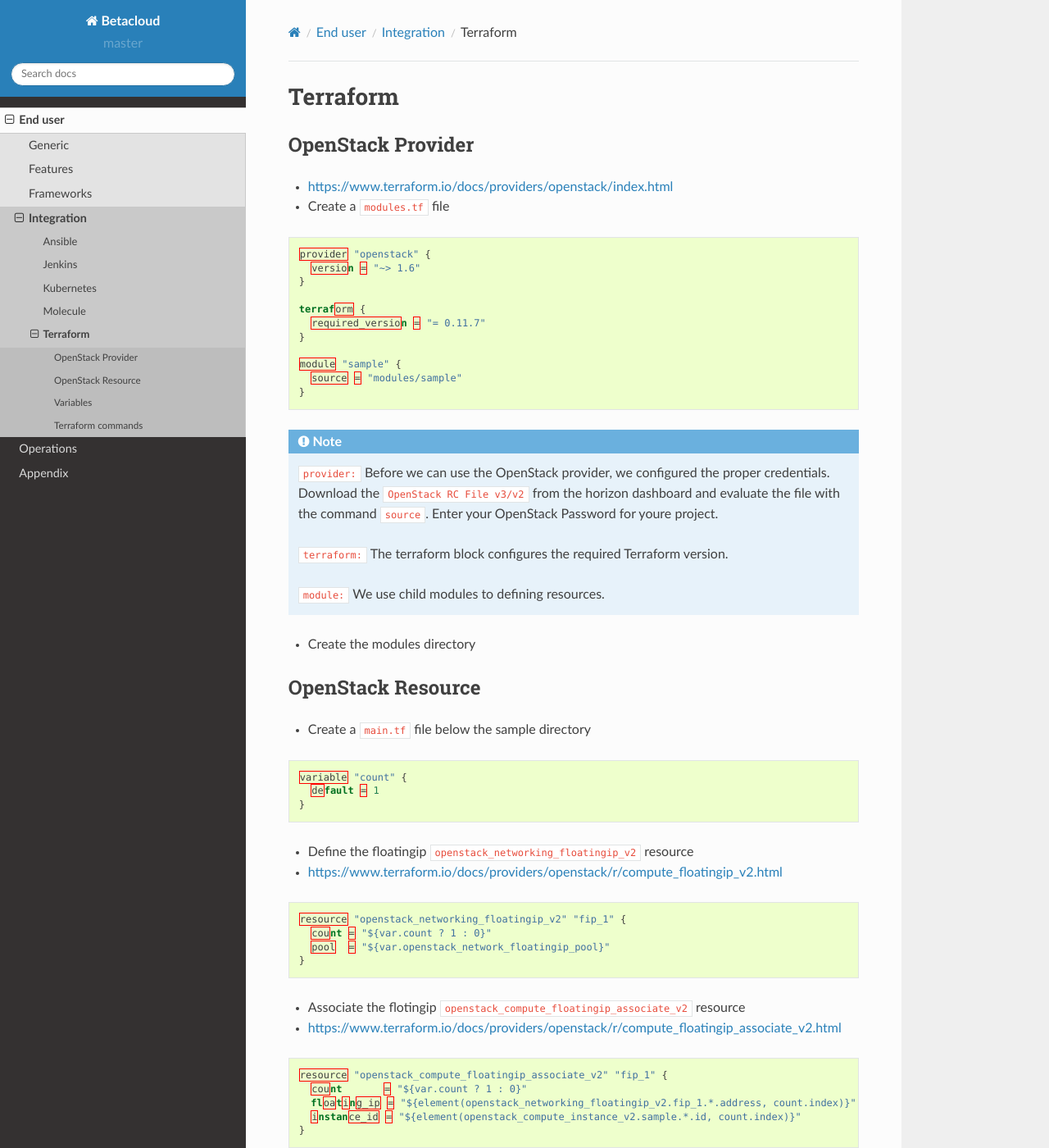
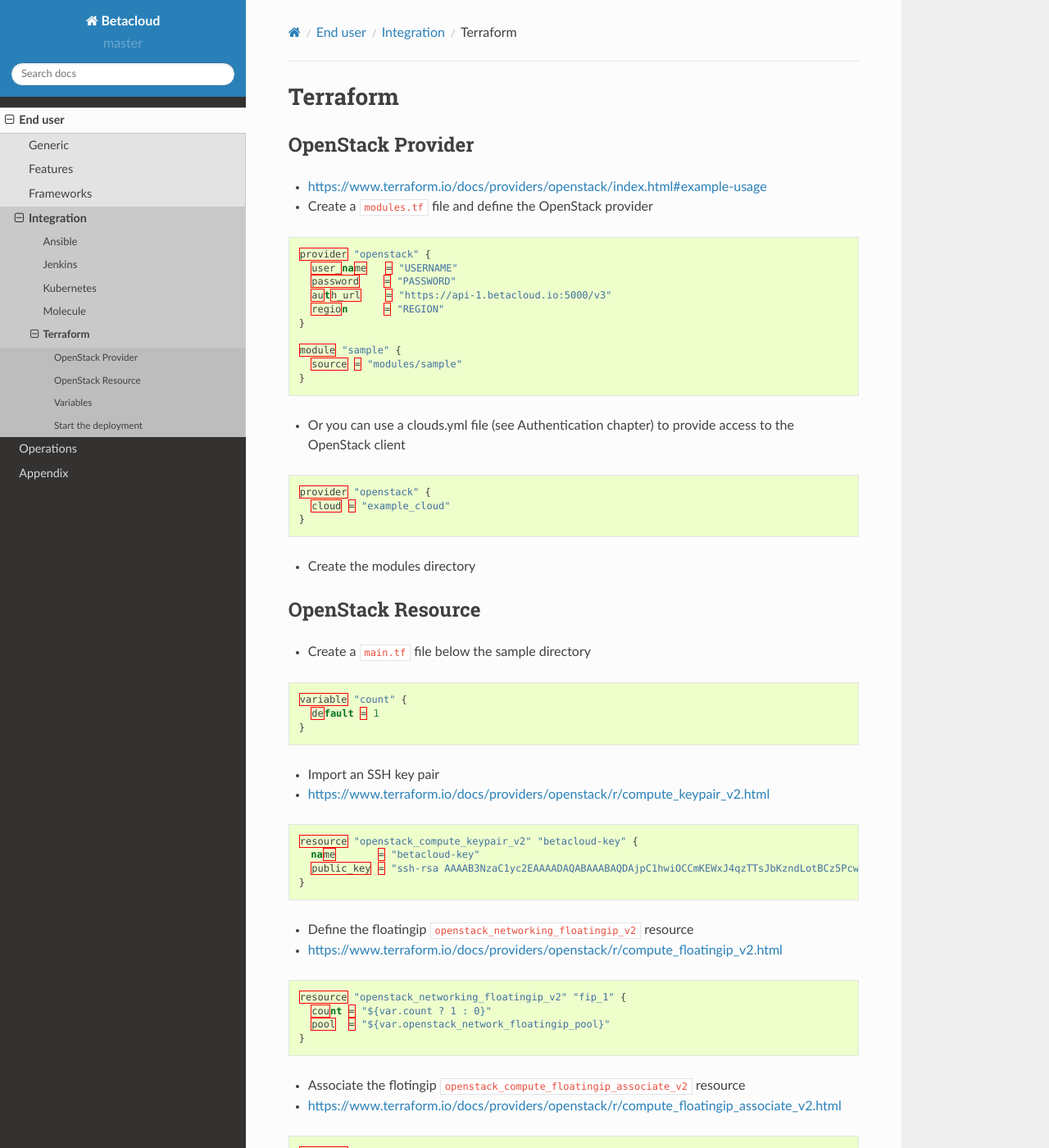
Before and after one commit to betacloud/documentation, a Sphinx documentation site: the page built from source/end-user/integration/terraform.rst, in a window 1280 px wide and 1400 px high. Shown: the whole window at 82% size. Built offline with Sphinx 7.4.7 and the Read the Docs theme 2.0.0, drawn with Linux system fonts in a browser that asks for light colours; pages that are not in the unit, such as notebooks, are missing from menus; some of the changed text lies outside the part shown.

Commit message:
end-user: terraform changes

```diff
--- a/source/end-user/integration/terraform.rst
+++ b/source/end-user/integration/terraform.rst
@@ -5,34 +5,30 @@
 OpenStack Provider
 ==================
 
-* https://www.terraform.io/docs/providers/openstack/index.html
+* https://www.terraform.io/docs/providers/openstack/index.html#example-usage
 
-* Create a ``modules.tf`` file
+* Create a ``modules.tf`` file and define the OpenStack provider
 
 .. code-block:: json
 
    provider "openstack" {
-     version = "~> 1.6"
-   }
-
-   terraform {
-     required_version = "= 0.11.7"
+     user_name   = "USERNAME"
+     password    = "PASSWORD"
+     auth_url    = "https://api-1.betacloud.io:5000/v3"
+     region      = "REGION"
    }
 
    module "sample" {
      source = "modules/sample"
    }
 
-.. note::
+* Or you can use a clouds.yml file (see Authentication chapter) to provide access to the OpenStack client
 
-   ``provider:`` Before we can use the OpenStack provider, we configured the proper credentials.
-   Download the ``OpenStack RC File v3/v2`` from the horizon dashboard and evaluate the file with
-   the command ``source``. Enter your OpenStack Password for youre project.
+.. code-block:: json
 
-   ``terraform:`` The terraform block configures the required Terraform version.
-
-   ``module:`` We use child modules to defining resources.
-
+   provider "openstack" {
+     cloud = "example_cloud"
+   }
 
 * Create the modules directory
 
@@ -50,6 +46,17 @@
 
    variable "count" {
      default = 1
+   }
+
+* Import an SSH key pair
+
+* https://www.terraform.io/docs/providers/openstack/r/compute_keypair_v2.html
+
+.. code-block:: json
+
+   resource "openstack_compute_keypair_v2" "betacloud-key" {
+     name       = "betacloud-key"
+     public_key = "ssh-rsa AAAAB3NzaC1yc2EAAAADAQABAAABAQDAjpC1hwiOCCmKEWxJ4qzTTsJbKzndLotBCz5Pcwt...."
    }
 
 * Define the floatingip ``openstack_networking_floatingip_v2`` resource
@@ -85,8 +92,8 @@
      count           = "${var.count ? 1 : 0}"
      name            = "${format("sample-%02d", count.index+1)}"
      image_name      = "${var.openstack_image_name}"
-     flavor_id       = "${var.openstack_flavor_id}"
-     key_pair        = "${var.openstack_keypair}"
+     flavor_name     = "${var.openstack_flavor_name}"
+     key_pair        = "${openstack_compute_keypair_v2.betacloud-key.name}"
      security_groups = ["default"]
      network {
        name = "${var.openstack_network}"
@@ -100,24 +107,19 @@
 
 .. code-block:: json
 
-   variable "openstack_keypair" {
-       description = "The keypair to be used."
-       default  = "authentication_key"
-   }
-
    variable "openstack_network" {
        description = "The network to be used."
-       default  = "net-to-DOMAINNAME-public"
+       default  = "network"
    }
 
    variable "openstack_network_floatingip_pool" {
        description = "The network floatingip pool to be used."
-       default  = "DOMAINNAME-public"
+       default  = "public"
    }
 
-   variable "openstack_flavor_id" {
-       description = "The flavor id to be used."
-       default  = "122"
+   variable "openstack_flavor_name" {
+       description = "The flavor name to be used."
+       default  = "2C-2GB-20GB"
    }
 
    variable "openstack_image_name" {
@@ -130,27 +132,13 @@
 
 The variables must be adjusted according to the project used.
 
-* Start the deployment now
+Start the deployment
+====================
 
-Terraform commands
-==================
-
-* https://www.terraform.io/docs/commands/index.html
-
-* Initialize a working directory
-
-.. code-block:: none
-
-   $ terraform init
-
-* Create an execution plan
-
-.. code-block:: none
-
-   $ terraform plan
-
-* Apply the changes
-
-.. code-block:: none
-
-   $ terraform apply
+First we initialize the working directory with the ``terraform init`` command
+after writing a new Terraform configuration. This will ensure that Terraform has
+all the necessary components to build the template in OpenStack. If the working
+directory is initialized, we create an execution plan with ``terraform plan``.
+In this step, the required resources are compared with the state information
+stored by Terraform. After checking the plan, the configuration can be carried
+out with ``terraform apply``.
```
